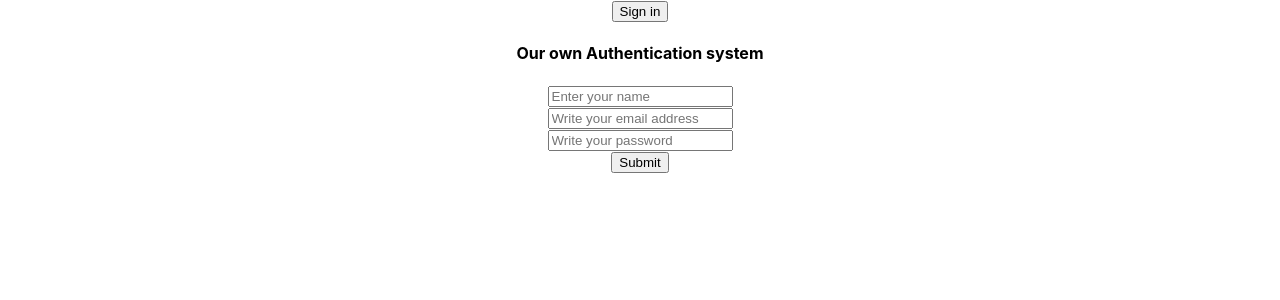
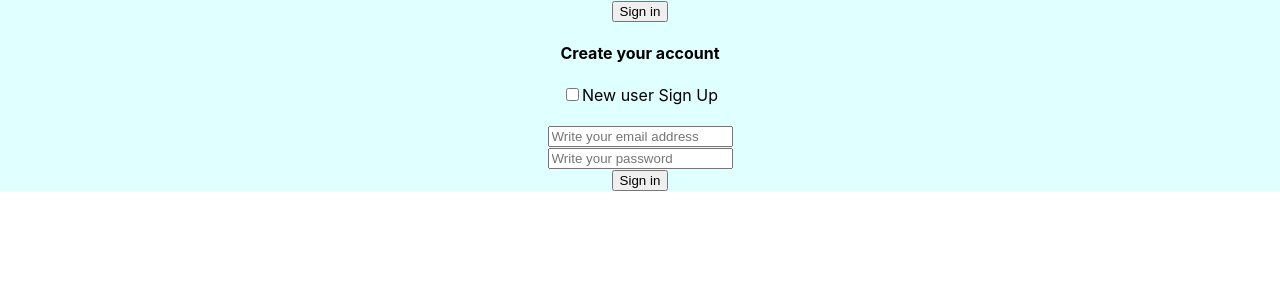
Before and after one commit to tamimkarim/Firebase-Authentication, a React (Create React App) app: page / in a window 1280 px wide. Shown: the top 300 px of the page. Built offline with nearby package versions, Linux system fonts and the light colour scheme.

Commit message:
user information

```diff
--- a/src/App.css
+++ b/src/App.css
@@ -1,3 +1,4 @@
 .App {
   text-align: center;
+  background-color: lightcyan;
 }
--- a/src/App.js
+++ b/src/App.js
@@ -7,6 +7,7 @@ import firebaseConfig from './firebase.config';
 firebase.initializeApp(firebaseConfig);
 
 function App() {
+  const [newUser, setNewUser] = useState(false);
   const [user, setUser] = useState({
     isSignedIn: false,
     name: '',
@@ -32,7 +33,6 @@ function App() {
         // Handle Errors here.
         var errorCode = error.code;
         var errorMessage = error.message;
-        // The email of the user's account used.
         var email = error.email;
         // The firebase.auth.AuthCredential type that was used.
         var credential = error.credential;
@@ -43,7 +43,6 @@ function App() {
       .then(res => {
 
         const signedOutUser = {
-
           isSignedIn: false,
           name: '',
           email: '',
@@ -59,57 +58,90 @@ function App() {
         // Handle Errors here.
         var errorCode = error.code;
         var errorMessage = error.message;
-        // The email of the user's account used.
+
         var email = error.email;
         // The firebase.auth.AuthCredential type that was used.
         var credential = error.credential;
       })
   }
-  const handleBlur =(event) =>{
+  const handleBlur = (event) => {
     // console.log( event.target.name ,':', event.target.value);
     let isFormValid = true;
 
-
-    if (event.target.name === 'email'){
+    if (event.target.name === 'email') {
       isFormValid = /\S+@\S+\.\S+/.test(event.target.value);
       // console.log(isEmailValid);
 
     }
-    if(event.target.name === 'password'){
+    if (event.target.name === 'password') {
 
       const isPasswordValid = event.target.value.length > 6;
       const passwordHasNumber = /\d{1}/.test(event.target.value);
-      isFormValid =isPasswordValid && passwordHasNumber;
+      isFormValid = isPasswordValid && passwordHasNumber;
     }
-    if(isFormValid){
-      const newUserInfo = {...user};
+    if (isFormValid) {
+      const newUserInfo = { ...user };
       newUserInfo[event.target.name] = event.target.value;
 
       setUser(newUserInfo);
     }
+  }
 
+  const updateUserName = name => {
+    const user = firebase.auth().currentUser;
+
+    user.updateProfile({
+      displayName: name
+    }).then(function () {
+      console.log('User name updated successfully')
+
+    }).catch(function (error) {
+      console.log(error);
+    });
 
   }
   const handleSubmit = (event) => {
     console.log(user.email, user.password)
-    if(user.email && user.password){
+    if (newUser && user.email && user.password) {
       firebase.auth().createUserWithEmailAndPassword(user.email, user.password)
-      .then( res =>  {
-        const newUserInfo = {...user};
+        .then(res => {
+          const newUserInfo = { ...user };
           newUserInfo.error = '';
           newUserInfo.success = true;
           setUser(newUserInfo);
+          updateUserName(user.name);
         })
+
         .catch(error => {
           // Handle Errors here.
           // var errorCode = error.code;
 
-        const newUserInfo = {...user};
+          const newUserInfo = { ...user };
           newUserInfo.error = error.message;
           newUserInfo.success = false;
           setUser(newUserInfo);
           // ...
-      });    }
+        });
+    }
+
+    if (!newUser && user.email && user.password) {
+      firebase.auth().signInWithEmailAndPassword(user.email, user.password)
+        .then(res => {
+          const newUserInfo = { ...user };
+          newUserInfo.error = '';
+          newUserInfo.success = true;
+          setUser(newUserInfo);
+          console.log('Sign in user info', res.user);
+        })
+        .catch(function (error) {
+          // Handle Errors here.
+          const newUserInfo = { ...user };
+          newUserInfo.error = error.message;
+          newUserInfo.success = false;
+          setUser(newUserInfo);
+          // ...
+        });
+    }
     event.preventDefault();
 
   }
@@ -130,25 +162,25 @@ function App() {
 
       }
 
-      <h4> Our own Authentication system</h4>
+      <h4>Create your account</h4>
 
-
-
+      <input type="checkbox" onChange={() => setNewUser(!newUser)} name="newUser" id="" />
+      <label htmlFor="newUser">New user Sign Up</label>
 
       <form onSubmit={handleSubmit}>
 
-        <input name="name" onBlur={handleBlur}  placeholder="Enter your name" type="text"/>
-        <br/>
+        {newUser && <input name="name" onBlur={handleBlur} placeholder="Enter your name" type="text" />}
+        <br />
         <input type="text" onBlur={handleBlur} name="email" required placeholder="Write your email address" />
         <br />
         <input type="password" onBlur={handleBlur} name="password" required placeholder="Write your password" />
         <br />
 
-        <input type="submit" value="Submit"/>
+        <input type="submit" value={newUser ? 'Sign up' : 'Sign in'} />
       </form>
-      <p style={{color:'red'}}> {user.error} </p>
+      <p style={{ color: 'red' }}> {user.error} </p>
       {
-        user.success &&  <p style={{color:'red'}}>User created successfully</p>
+        user.success && <p style={{ color: 'green' }}>User {newUser ? 'created' : 'Logged In'} successfully</p>
       }
 
     </div>
```
Lines whose indentation alone changed are shown as unchanged.
